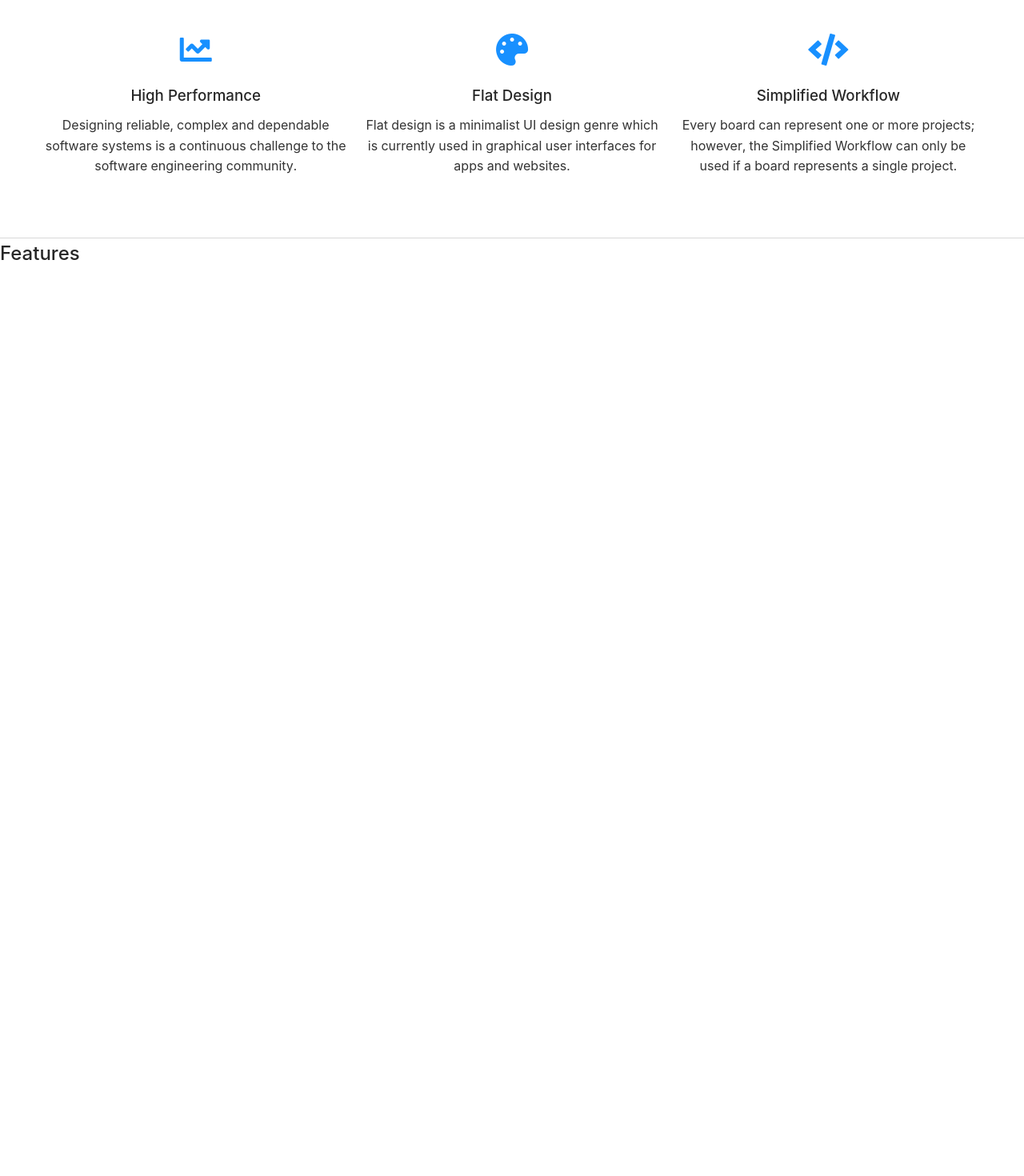
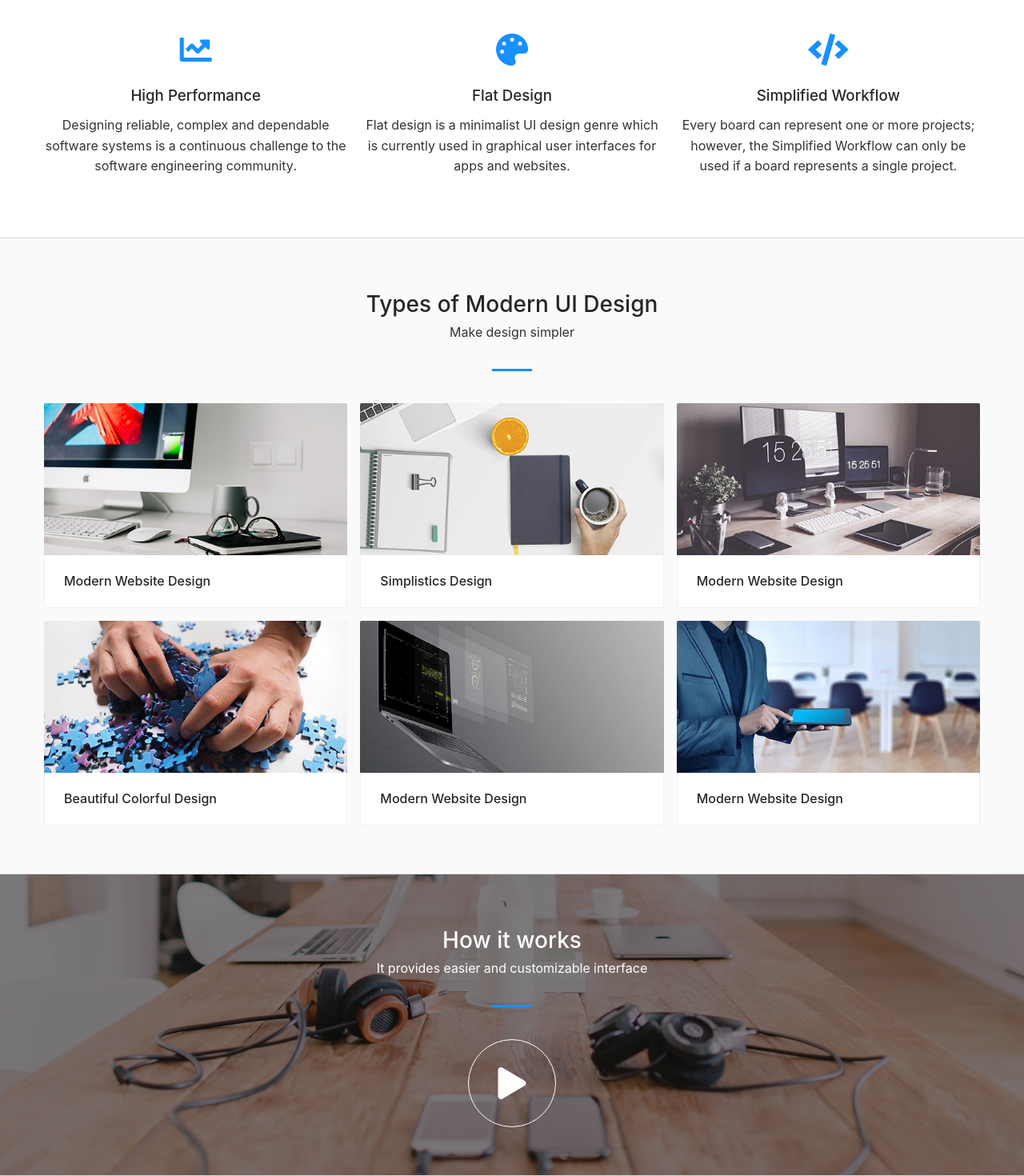
Before and after one commit to mrimmoaee/React-with-Ant-design, a React (Create React App) app: page / in a window 1280 px wide. Shown: the part 1179-2649 px from the top of the page at 80% size. Before the commit the page ends 1527 px from the top, so only its background shows below. Built offline with nearby package versions, Linux system fonts and the light colour scheme.

Commit message:
Ant Modal Implemented

```diff
--- a/src/components/common/header.js
+++ b/src/components/common/header.js
@@ -6,7 +6,7 @@
     <div className='container-fluid'>
       <div className='header'>
         <div className='logo'>
-          <i class='fas fa-fire'></i>
+          <i className='fas fa-fire'></i>
           <a href='http://www.google.com'>Simplistics Design</a>
         </div>
         <Menu mode='horizontal' defaultSelectedKeys={["Home"]}>
--- a/src/components/home/about.js
+++ b/src/components/home/about.js
@@ -4,21 +4,21 @@
 const items = [
   {
     key: "1",
-    icon: <i class='fas fa-chart-line'></i>,
+    icon: <i className='fas fa-chart-line'></i>,
     title: "High Performance",
     content:
       "Designing reliable, complex and dependable software systems is a continuous challenge to the software engineering community.",
   },
   {
     key: "2",
-    icon: <i class='fas fa-palette'></i>,
+    icon: <i className='fas fa-palette'></i>,
     title: "Flat Design",
     content:
       "Flat design is a minimalist UI design genre which is currently used in graphical user interfaces for apps and websites.",
   },
   {
     key: "3",
-    icon: <i class='fas fa-code'></i>,
+    icon: <i className='fas fa-code'></i>,
     title: "Simplified Workflow",
     content:
       "Every board can represent one or more projects; however, the Simplified Workflow can only be used if a board represents a single project.",
--- a/src/components/home/feature.js
+++ b/src/components/home/feature.js
@@ -1,7 +1,83 @@
 import React from "react";
+import { Row, Col } from "antd";
+import { Card } from "antd";
+
+import image1 from "../../assets/images/modern-design.jpg";
+import image2 from "../../assets/images/clean-design.jpg";
+import image3 from "../../assets/images/great-support.jpg";
+import image4 from "../../assets/images/easy-customise.jpg";
+import image5 from "../../assets/images/unlimited-features.jpg";
+import image6 from "../../assets/images/advanced-option.jpg";
+
+const { Meta } = Card;
 
 function AppFeature() {
-  return <h1>Features</h1>;
+  return (
+    <div className='block featureBlock bgGray'>
+      <div className='container-fluid'>
+        <div className='titleHolder'>
+          <h2>Types of Modern UI Design</h2>
+          <p>Make design simpler</p>
+        </div>
+        <Row gutter={[16, 16]}>
+          <Col span={8}>
+            {" "}
+            <Card
+              hoverable
+              cover={<img alt='Modern Website Design' src={image1} />}
+            >
+              <Meta title='Modern Website Design' />
+            </Card>
+          </Col>
+          <Col span={8}>
+            {" "}
+            <Card
+              hoverable
+              cover={<img alt='Modern Website Design' src={image2} />}
+            >
+              <Meta title='Simplistics Design' />
+            </Card>
+          </Col>
+          <Col span={8}>
+            {" "}
+            <Card
+              hoverable
+              cover={<img alt='Modern Website Design' src={image3} />}
+            >
+              <Meta title='Modern Website Design' />
+            </Card>
+          </Col>
+          <Col span={8}>
+            {" "}
+            <Card
+              hoverable
+              cover={<img alt='Modern Website Design' src={image4} />}
+            >
+              <Meta title='Beautiful Colorful Design' />
+            </Card>
+          </Col>
+          <Col span={8}>
+            {" "}
+            <Card
+              hoverable
+              cover={<img alt='Modern Website Design' src={image5} />}
+            >
+              <Meta title='Modern Website Design' />
+            </Card>
+          </Col>
+          <Col span={8}>
+            {" "}
+            <Card
+              hoverable
+              cover={<img alt='Modern Website Design' src={image6} />}
+            >
+              <Meta title='Modern Website Design' />
+            </Card>
+          </Col>
+        </Row>
+      </div>
+    </div>
+  );
 }
 
 export default AppFeature;
--- a/src/components/home/hero.js
+++ b/src/components/home/hero.js
@@ -24,17 +24,21 @@
 
 function AppHero() {
   return (
-    <div className="heroBlock">
+    <div className='heroBlock'>
       <Carousel>
         {items.map((item) => {
           return (
-            <div className="container-fluid">
-              <div className="content">
+            <div className='container-fluid' key={item.key}>
+              <div className='content'>
                 <h3>{item.title}</h3>
                 <p>{item.content}</p>
-                <div className="btnHolder">
-                <Button type="primary" size="large">Learn More</Button>
-                <Button size="large"><i class="fas fa-desktop"></i>Watch a Demo</Button>
+                <div className='btnHolder'>
+                  <Button type='primary' size='large'>
+                    Learn More
+                  </Button>
+                  <Button size='large'>
+                    <i className='fas fa-desktop'></i>Watch a Demo
+                  </Button>
                 </div>
               </div>
             </div>
--- /dev/null
+++ b/src/components/home/works.js
@@ -0,0 +1,54 @@
+import React, { useState } from "react";
+import { Modal, Button } from "antd";
+
+class AppWorks extends React.Component {
+  state = {
+    visible: false,
+  };
+
+  showModal = () => {
+    this.setState({ visible: true });
+  };
+
+  handleOk = () => {
+    this.setState({ visible: false });
+  };
+
+  handleCancel = () => {
+    this.setState({ visible: false });
+  };
+
+  render() {
+    return (
+      <div className='block worksBlock'>
+        <div className='container-fluid'>
+          <div className='titleHolder'>
+            <h2>How it works</h2>
+            <p>It provides easier and customizable interface</p>
+          </div>
+          <div className='contentHolder'>
+            <Button type='primary' onClick={this.showModal}>
+              <i className='fas fa-play'></i>
+            </Button>
+          </div>
+
+          <Modal
+            title='How to design woocommerce theme.'
+            visible={this.state.visible}
+            onCancel={this.handleCancel}
+            footer={null}
+          >
+            <iframe
+              title='Woocommerce Tutorial'
+              width='100%'
+              height='350'
+              src='https://www.youtube.com/embed/8f8_JYIzOno?list=PLiUrl-SQRR7LQINGQGE99pXWDuKq4SxfU'
+            ></iframe>
+          </Modal>
+        </div>
+      </div>
+    );
+  }
+}
+
+export default AppWorks;
--- a/src/views/home.js
+++ b/src/views/home.js
@@ -2,6 +2,7 @@
 import AppHero from "../components/home/hero";
 import AppAbout from "../components/home/about";
 import AppFeature from "../components/home/feature";
+import AppWorks from "../components/home/works";
 
 function AppHome() {
   return (
@@ -9,6 +10,7 @@
       <AppHero />
       <AppAbout />
       <AppFeature />
+      <AppWorks />
     </div>
   );
 }
```
Also changed, not shown: src/assets/images/colour.jpg (added).
